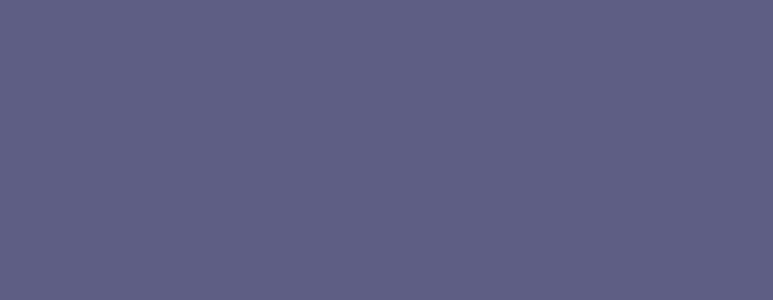
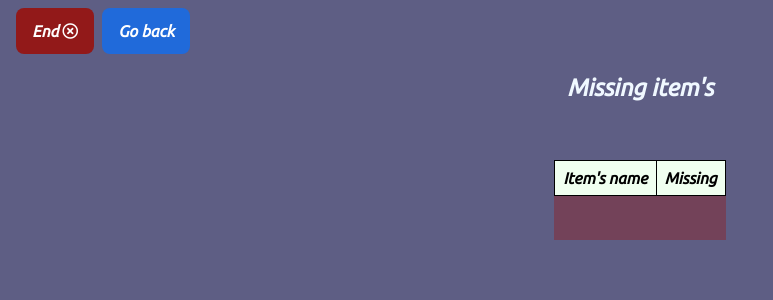
Before and after one commit to ramabadash/paramedics-equipment-list, a React (Create React App) app in the folder paramedics-equipment-list/: page /missing in a window 1280 px wide. Before the commit this address had no page. Shown: the top 300 px of the page, without its empty margins (0-773 px from the left). Built offline with nearby package versions, Linux system fonts and the light colour scheme.

Commit message:
# Move missing items list from End to seperate router and component

```diff
--- a/paramedics-equipment-list/src/components/App.jsx
+++ b/paramedics-equipment-list/src/components/App.jsx
@@ -2,6 +2,7 @@ import React from 'react';
 import EntryForm from './EntryForm';
 import InventoryList from './InventoryList';
 import End from './End';
+import MissingItems from './MissingItems';
 import { Routes, Route } from 'react-router-dom';
 // Style
 import '../styles/App.css';
@@ -13,6 +14,7 @@ function App() {
         <Route path='/' element={<EntryForm />} />
         <Route path='/inventory' element={<InventoryList />} />
         <Route path='/end' element={<End />} />
+        <Route path='/missing' element={<MissingItems />} />
       </Routes>
     </div>
   );
--- a/paramedics-equipment-list/src/components/End.jsx
+++ b/paramedics-equipment-list/src/components/End.jsx
@@ -1,5 +1,5 @@
-import React, { useState } from 'react';
-import { useSelector, useDispatch } from 'react-redux';
+import React from 'react';
+import { useDispatch } from 'react-redux';
 import { reset as resetEquipment } from '../actions/equipmentActions';
 import { reset as resetWorker } from '../actions/workerActions';
 import { useNavigate } from 'react-router-dom';
@@ -7,21 +7,13 @@ import { useNavigate } from 'react-router-dom';
 import '../styles/End.css';
 
 function End() {
-  /***** STATES *****/
-  // Get missing items list from state
-  const missingItemsList = useSelector(
-    ({ equipmentReducer }) => equipmentReducer.shiftList
-  );
-
-  const [showList, setShowList] = useState(false);
-
   /***** FUNCTIONS *****/
   const navigate = useNavigate();
 
   const dispatch = useDispatch();
   // Show and hide missing items list
-  const toggleShowList = () => {
-    setShowList(prevState => !prevState);
+  const NavigateToMissingList = () => {
+    navigate('/missing');
   };
   // End and reset
   const handleEnd = () => {
@@ -32,46 +24,27 @@ function End() {
 
   return (
     <div className='end-container'>
+      <ul className='navigate-btns'>
+        <li onClick={handleEnd} className='end-btn'>
+          End <i className='far fa-times-circle'></i>
+        </li>
+        <li onClick={NavigateToMissingList} className='show-btn'>
+          Show me the missing items
+        </li>
+      </ul>
       <h2>ENJOY YOUR SHIFT!</h2>
       <img
         alt='ambulance-gif'
         src='https://c.tenor.com/221ka27UtMoAAAAi/ambulance-hospital.gif'
       />
       <div>
-        <button onClick={toggleShowList} className='show-btn'>
+        {/* <button onClick={NavigateToMissingList} className='show-btn'>
           Show me the missing items
         </button>
         <button onClick={handleEnd} className='end-btn'>
           End <i className='far fa-times-circle'></i>
-        </button>
+        </button> */}
       </div>
-      {/* OPTIONAL SHOW TABLE OF MISSING ITEMS */}
-      {showList ? (
-        <div className='table-container'>
-          <table>
-            <thead>
-              <tr>
-                <th>Item's name</th>
-                <th>Missing</th>
-              </tr>
-            </thead>
-            <tbody>
-              {missingItemsList.map((item, index) => {
-                if (item.missing !== 0) {
-                  return (
-                    <tr key={index}>
-                      <td>{item.name}</td>
-                      <td>{item.missing}</td>
-                    </tr>
-                  );
-                }
-              })}
-            </tbody>
-          </table>
-        </div>
-      ) : (
-        ' '
-      )}
     </div>
   );
 }
--- /dev/null
+++ b/paramedics-equipment-list/src/components/MissingItems.jsx
@@ -0,0 +1,64 @@
+import React from 'react';
+import { useSelector, useDispatch } from 'react-redux';
+import { useNavigate } from 'react-router-dom';
+import { reset as resetEquipment } from '../actions/equipmentActions';
+import { reset as resetWorker } from '../actions/workerActions';
+// Style
+import '../styles/MissingItems.css';
+
+function MissingItems() {
+  /***** STATES*****/
+  // Get missing items list from state
+  const missingItemsList = useSelector(
+    ({ equipmentReducer }) => equipmentReducer.shiftList
+  );
+
+  /***** FUNCTIONS *****/
+  const navigate = useNavigate();
+
+  const dispatch = useDispatch();
+  // End and reset
+  const handleEnd = () => {
+    dispatch(resetEquipment());
+    dispatch(resetWorker());
+    navigate('/');
+  };
+
+  return (
+    <div className='missing-items-container'>
+      <ul className='navigate-btns'>
+        <li onClick={handleEnd} className='end-btn-two'>
+          End <i className='far fa-times-circle'></i>
+        </li>
+        <li onClick={() => navigate('/end')} className='back-btn'>
+          Go back
+        </li>
+      </ul>
+      <h2>Missing item's</h2>
+      <div className='table-container'>
+        <table>
+          <thead>
+            <tr>
+              <th>Item's name</th>
+              <th>Missing</th>
+            </tr>
+          </thead>
+          <tbody>
+            {missingItemsList.map((item, index) => {
+              if (item.missing !== 0) {
+                return (
+                  <tr key={index}>
+                    <td>{item.name}</td>
+                    <td>{item.missing}</td>
+                  </tr>
+                );
+              }
+            })}
+          </tbody>
+        </table>
+      </div>
+    </div>
+  );
+}
+
+export default MissingItems;
--- a/paramedics-equipment-list/src/styles/End.css
+++ b/paramedics-equipment-list/src/styles/End.css
@@ -2,26 +2,13 @@
   width: 50vh;
 }
 
-/***** TABLE *****/
-.table-container {
-  position: absolute;
-  top: 5em;
-  width: 50%;
-  left: 25%;
-}
-
-.table-container table {
-  background-color: rgba(146, 25, 25, 0.404);
-}
-
 /***** BUTTONS *****/
 
-.end-container button {
+.end-container li {
   border-radius: 0.5em;
   font-family: 'Ubuntu', sans-serif;
   font-weight: bold;
-  font-size: 1.5em;
-  margin-top: 2em;
+  font-size: 1em;
   padding: 0.25em;
   color: aliceblue;
   cursor: pointer;
--- /dev/null
+++ b/paramedics-equipment-list/src/styles/MissingItems.css
@@ -0,0 +1,53 @@
+/***** TABLE *****/
+.table-container {
+  position: absolute;
+  top: 10em;
+  width: 50%;
+  left: 25%;
+}
+
+.table-container table {
+  background-color: rgba(146, 25, 25, 0.404);
+}
+
+/***** LIST *****/
+.navigate-btns {
+  list-style-type: none;
+  margin: 0;
+  padding: 0;
+  overflow: hidden;
+}
+
+.navigate-btns li {
+  float: left;
+  display: block;
+  color: white;
+  text-align: center;
+  padding: 14px 16px;
+  text-decoration: none;
+  margin-left: 0.5em;
+}
+
+.navigate-btns li:hover {
+  background-color: #111;
+}
+
+/***** BUTTONS *****/
+.end-btn-two,
+.back-btn {
+  border-radius: 0.5em;
+  font-family: 'Ubuntu', sans-serif;
+  font-weight: bold;
+  font-size: 1em;
+  padding: 0.25em;
+  color: aliceblue;
+  cursor: pointer;
+}
+
+.back-btn {
+  background-color: rgb(32, 106, 218);
+}
+
+.end-btn-two {
+  background-color: rgb(146, 25, 25);
+}
```
